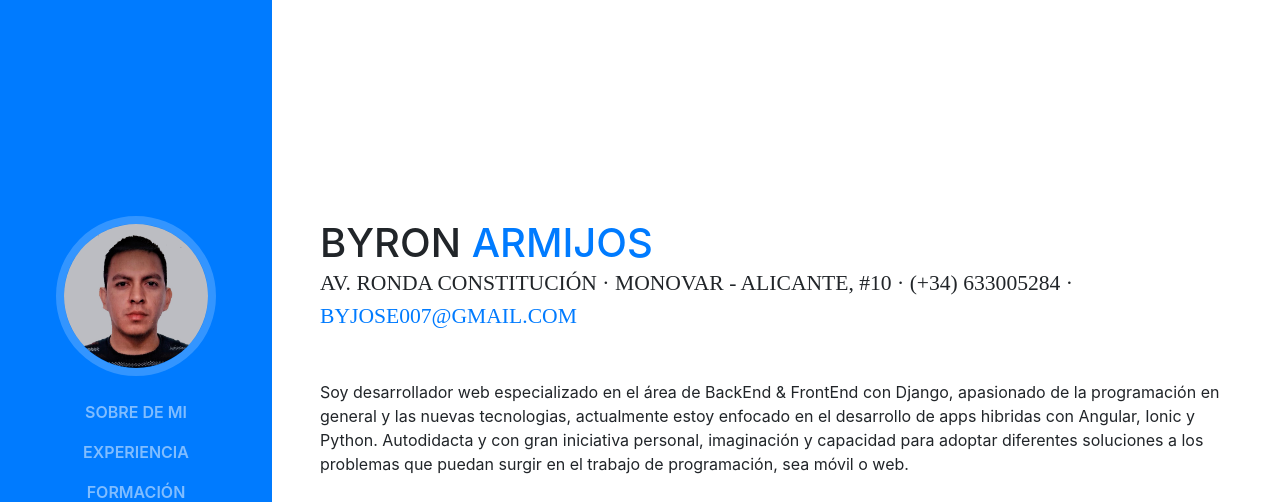
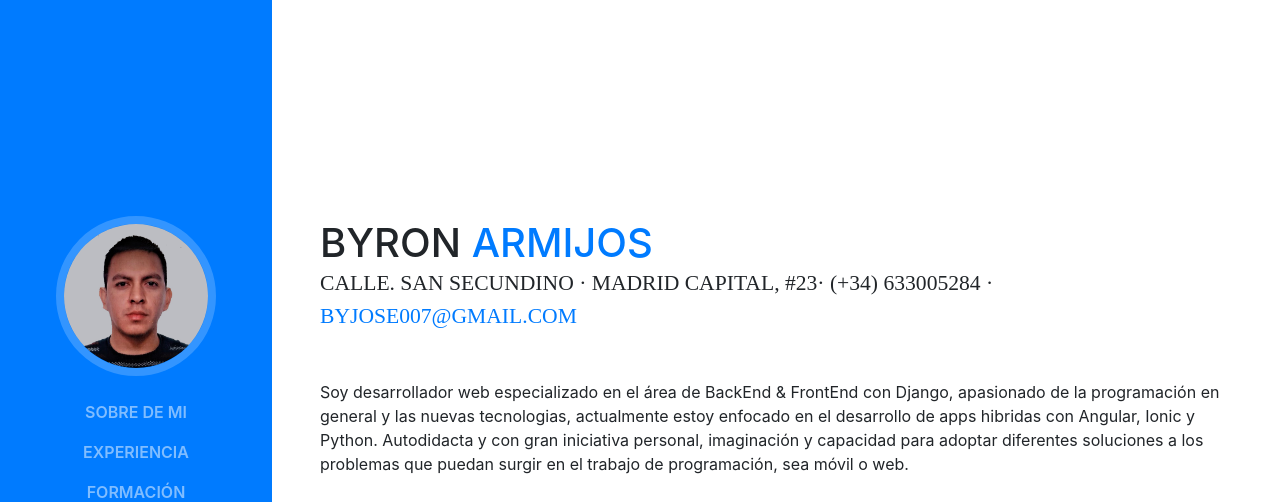
Before and after one commit to byjose007/byjose007.github.io, a website with bundled scripts: page index.html in a window 1280 px wide. Shown: the top 502 px of the page. Built offline with nearby package versions, Linux system fonts and the light colour scheme; a web font is replaced by a local one.

Commit message:
Update index.html
modificated address

```diff
--- a/index.html
+++ b/index.html
@@ -72,7 +72,7 @@
           <h1 class="mb-0">Byron
             <span class="text-primary">Armijos</span>
           </h1>
-          <div class="subheading mb-5">AV. Ronda Constitución · Monovar - Alicante, #10 · (+34) 633005284 ·
+          <div class="subheading mb-5">Calle. San Secundino · Madrid Capital, #23· (+34) 633005284 ·
             <a href="mailto:name@email.com"> byjose007@gmail.com</a>
           </div>
           <p class="mb-5">Soy desarrollador web especializado en el área de  BackEnd & FrontEnd con Django, apasionado de la programación en general y las nuevas  tecnologias, actualmente estoy enfocado en el desarrollo de apps hibridas con Angular, Ionic y Python. Autodidacta y con gran iniciativa personal, imaginación y capacidad para adoptar diferentes soluciones a los problemas que puedan surgir en el trabajo de programación, sea móvil o web.</p>
```
